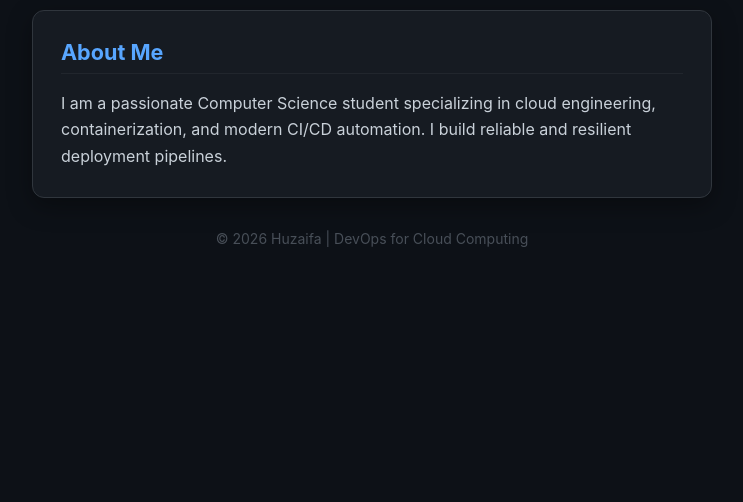
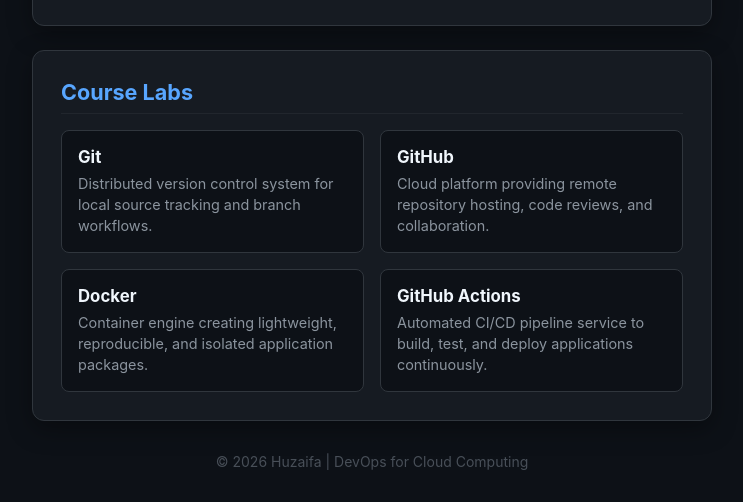
Before and after one commit to CoffeeTheBest/devops-a2-034, a plain HTML site: page index.html in a window 1280 px wide. Shown: the part 349-851 px from the top of the page, without its empty margins (268-1011 px from the left). Before the commit the page ends 800 px from the top, so only its background shows below. Drawn offline with Linux system fonts and the light colour scheme.

Commit message:
feat(portfolio): add course labs section and restore verified student roll number

```diff
--- a/index.html
+++ b/index.html
@@ -3,7 +3,7 @@
 <head>
   <meta charset="UTF-8">
   <meta name="viewport" content="width=device-width, initial-scale=1.0">
-  <title>Huzaifa | DevOps Portfolio</title>
+  <title>Huzaifa | DevOps Portfolio - SP23-BCS-034</title>
   <link rel="stylesheet" href="style.css">
 </head>
 <body>
@@ -11,7 +11,7 @@
     <header class="header">
       <div class="badge">DevOps Student Portfolio</div>
       <h1>Huzaifa</h1>
-      <p class="roll-number">Roll Number: <span>PENDING_VERIFICATION</span></p>
+      <p class="roll-number">Roll Number: <span>SP23-BCS-034</span></p>
     </header>
 
     <main>
@@ -21,6 +21,28 @@
           I am a passionate Computer Science student specializing in cloud engineering, containerization, and modern CI/CD automation. I build reliable and resilient deployment pipelines.
         </p>
       </section>
+
+      <section class="card labs-card">
+        <h2>Course Labs</h2>
+        <div class="labs-grid">
+          <div class="lab-item">
+            <h3>Git</h3>
+            <p>Distributed version control system for local source tracking and branch workflows.</p>
+          </div>
+          <div class="lab-item">
+            <h3>GitHub</h3>
+            <p>Cloud platform providing remote repository hosting, code reviews, and collaboration.</p>
+          </div>
+          <div class="lab-item">
+            <h3>Docker</h3>
+            <p>Container engine creating lightweight, reproducible, and isolated application packages.</p>
+          </div>
+          <div class="lab-item">
+            <h3>GitHub Actions</h3>
+            <p>Automated CI/CD pipeline service to build, test, and deploy applications continuously.</p>
+          </div>
+        </div>
+      </section>
     </main>
 
     <footer>
```
